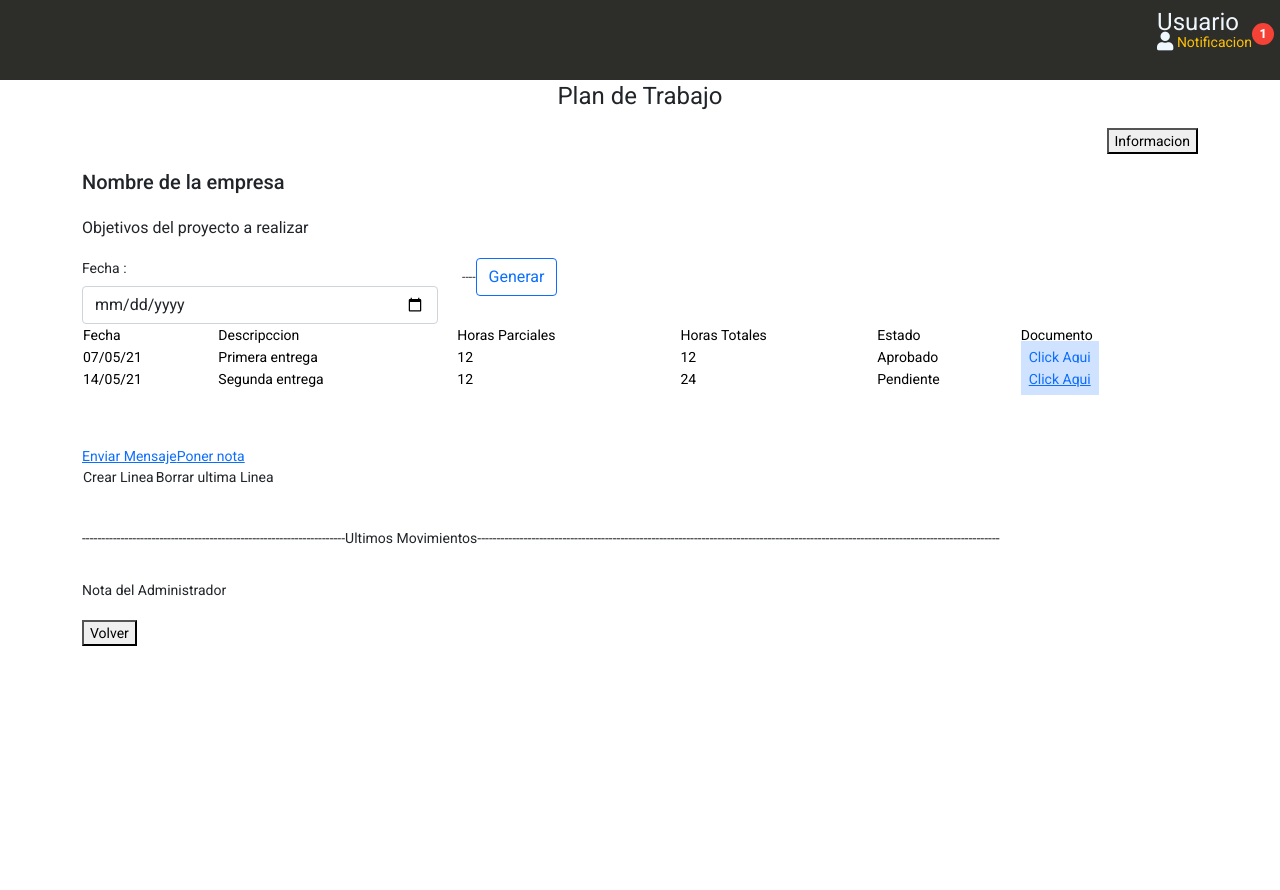
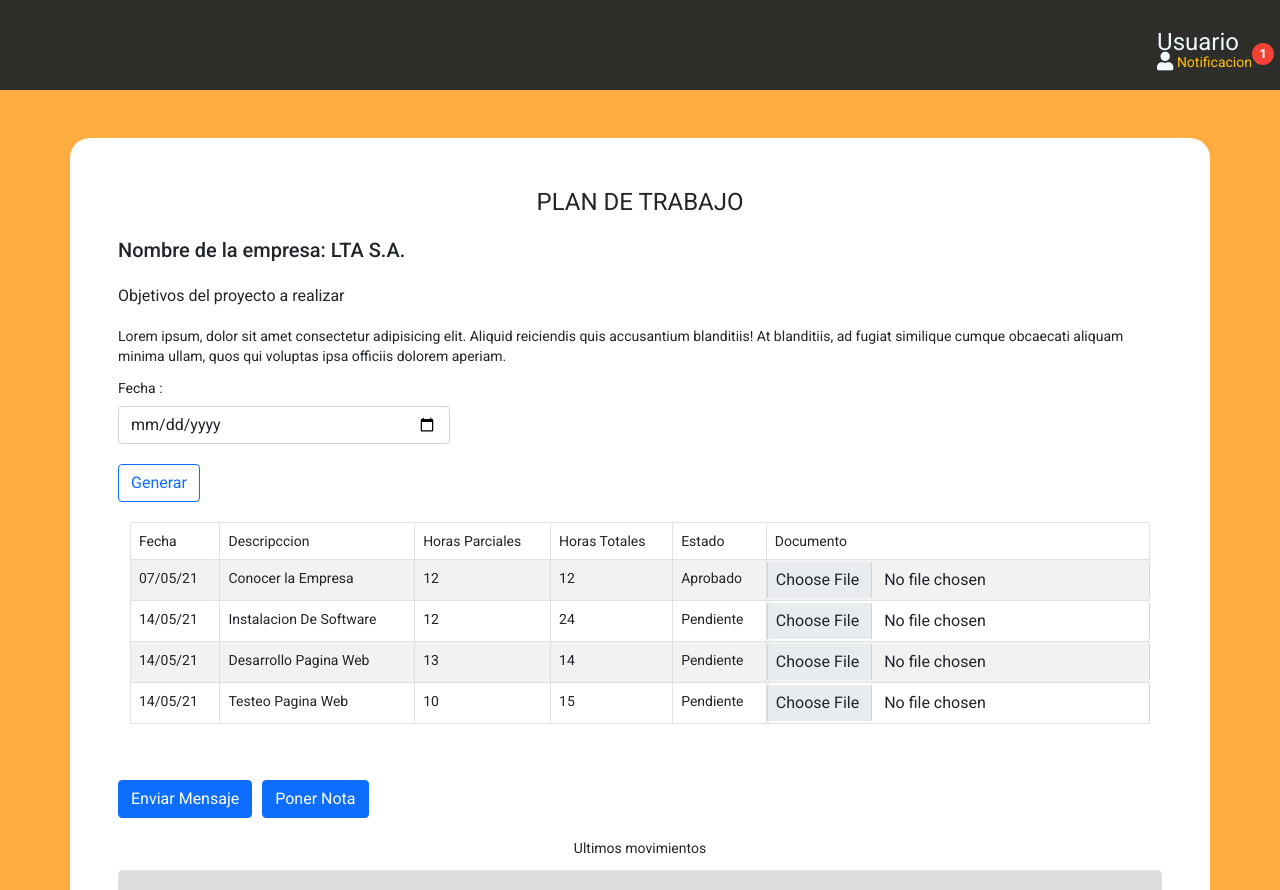
Before and after one commit to FedericoUTN/APP-PPS, an Angular app: page /#/planTrabajo in a window 1280 px wide. Shown: the top 890 px of the page. Before the commit the page ends 800 px from the top, so only its background shows below. Built offline with nearby package versions, Linux system fonts and the light colour scheme.

Commit message:
Union De Main Fede2 y preMain

```diff
--- a/src/app/shared/acta-fin/acta-fin.component.css
+++ b/src/app/shared/acta-fin/acta-fin.component.css
@@ -1,5 +1,13 @@
-.titulos {
-    background-color: #ffc93c;
+.container-fluid{
+    background-color: #1ab6b6ea;
+    padding-top: 30px;
+    padding-bottom: 30px;
+}
+.container{
+    background-color: white;
+    border-radius: 5px;
+    border-color: black;
+    background-color: white;
 }
 
 .subtitulos {
--- a/src/app/shared/header/header.component.css
+++ b/src/app/shared/header/header.component.css
@@ -1,11 +1,11 @@
 header {
   background-color: #2d2d2a;
-  height: 10%;
+  height: 90px;
   position: -webkit-sticky;
   position: sticky;
   top: 0px;
 }
-.mt-1 {
+.mt-4 {
   cursor: pointer;
 }
 #userName,
--- a/src/app/shared/header/header.component.html
+++ b/src/app/shared/header/header.component.html
@@ -1,6 +1,6 @@
 <header class="nav-link active" >
   <div class="container-fluid">
-    <div class="mt-1 float-end" routerLink="/home">
+    <div class="mt-4 float-end" routerLink="/home">
       <div id="userName">Usuario</div>
       <i class="fas fa-user fa-lg m-l-1"></i>
       <mat-icon
--- a/src/app/shared/home/home.component.css
+++ b/src/app/shared/home/home.component.css
@@ -1,29 +1,33 @@
-body {
-    width: 100%;
+#secciones{
+    width: 94%;
 }
-.secciones{
-    display: flex;
-    align-items: center;
-    height: 90%;
-    padding-bottom: 10%;
+.menu{
+    min-height: 70vh;
 }
 h1{
-    padding-top: 70px !important;
-    font-size: 50px;
+    padding-top: 50px !important ;
+    padding-bottom: 30px;
+    font-size: 200%;
 }
-.col-2{
+.col-xl-2{
     cursor: pointer;
-    width: 20%;
-    margin-right: 2.5%;
-    margin-left: 2.5%;
     border-radius: 10px;
     border: black 5px;
+
 }
-.col-2 p{
-    font-size: 17px;
+@media only screen and (max-width: 575px) {
+   .col-xl-2{
+       margin-left: 6%;
+   }
+  }
+.col-xl-2 p{
+    font-size: 150%;
 }
-.col-2 h2{
-    font-size: 25px;
+.col-xl-2 li{
+    font-size: 120%;
+}
+.col-xl-2 h2{
+    font-size: 180%;
 }
 #solIni{
     background-color: #ff6a6a;
@@ -37,3 +41,14 @@ h1{
 #actaFin{
     background-color: #1ab6b6ea;
 }
+
+footer {
+    background-color: #2d2d2a;
+    height: 100px;
+    width: 100%;
+    }
+
+footer p {
+    color: aliceblue;
+    text-align: center;
+}
--- a/src/app/shared/pla-trabajo/pla-trabajo.component.css
+++ b/src/app/shared/pla-trabajo/pla-trabajo.component.css
@@ -1,4 +1,22 @@
-.borde,
-td {
-    border: 1px;
+.planTrabajo{
+    background-color: #ff9914ce;
+
 }
+.pagina{
+    background-color: white;
+    border-radius: 20px;
+
+
+}
+#enviarMensaje{
+    margin-right: 10px;
+}
+.comentario{
+    background-color: white;
+    border-radius: 5px;
+
+}
+.comentarios{
+    background-color: rgba(128, 128, 128, 0.274);
+    border-radius: 5px;
+}
--- a/src/app/shared/pla-trabajo/pla-trabajo.component.html
+++ b/src/app/shared/pla-trabajo/pla-trabajo.component.html
@@ -1,20 +1,28 @@
-<div class="container">
-
-    <h1 class="text-center">Plan de Trabajo</h1>
-    <p class="text-end">
-        <button type="Submit">Informacion</button>
+<div class="container-fluid planTrabajo py-5">
+    <div class="container pagina py-5 px-5">
+      <h1 class="text-center ">PLAN DE TRABAJO</h1>
+      <p class="text-end"></p>
+      <h2>Nombre de la empresa: LTA S.A.</h2>
+      <h3>Objetivos del proyecto a realizar</h3>
+      <p>
+        Lorem ipsum, dolor sit amet consectetur adipisicing elit. Aliquid
+        reiciendis quis accusantium blanditiis! At blanditiis, ad fugiat similique
+        cumque obcaecati aliquam minima ullam, quos qui voluptas ipsa officiis
+        dolorem aperiam.
       </p>
-    <h2>Nombre de la empresa</h2>
-    <h3>Objetivos del proyecto a realizar</h3>
       <form>
         <div class="row">
-            <div class="col-4"><label for="solFormDate" class="form-label">Fecha : </label><input id="solFormDate" type="date" class="form-control"></div>
-            <div class="col-3">
-                <small>----</small><button class="btn btn-outline-primary ">Generar</button></div>
+          <div class="col-4">
+            <label for="solFormDate" class="form-label">Fecha : </label
+            ><input id="solFormDate" type="date" class="form-control" />
+            <br /><button class="btn btn-outline-primary">Generar</button>
+          </div>
         </div>
       </form>
-
-    <table class="table-primary table">
+      <br />
+      <div class="container">
+        <table class="table-striped table table-bordered">
+          <thead>
             <tr>
               <td>Fecha</td>
               <td>Descripccion</td>
@@ -23,40 +31,77 @@
               <td>Estado</td>
               <td>Documento</td>
             </tr>
+          </thead>
+          <tbody>
             <tr>
               <td>07/05/21</td>
-            <td>Primera entrega</td>
+              <td>Conocer la Empresa</td>
               <td>12</td>
               <td>12</td>
               <td>Aprobado</td>
-            <td><a href="#" target="_blank">Click Aqui</a></td>
+              <input type="file" class="form-control" />
             </tr>
             <tr>
               <td>14/05/21</td>
-            <td>Segunda entrega</td>
+              <td>Instalacion De Software</td>
               <td>12</td>
               <td>24</td>
               <td>Pendiente</td>
-            <td><a href="#" target="_blank">Click Aqui</a></td>
+              <input type="file" class="form-control" />
             </tr>
+            <tr>
+              <td>14/05/21</td>
+              <td>Desarrollo Pagina Web</td>
+              <td>13</td>
+              <td>14</td>
+              <td>Pendiente</td>
+              <input type="file" class="form-control" />
+            </tr>
+            <tr>
+              <td>14/05/21</td>
+              <td>Testeo Pagina Web</td>
+              <td>10</td>
+              <td>15</td>
+              <td>Pendiente</td>
+              <input type="file" class="form-control" />
+            </tr>
+          </tbody>
         </table>
-    <br>
-    <br>
-    <span><a href="#" target="_blank">Enviar Mensaje</a></span>
-    <span><a href="#" target="_blank">Poner nota</a></span>
-    <table class="borde text-end">
-        <tr>
-            <td>Crear Linea</td>
-            <td>Borrar ultima Linea</td>
-        </tr>
-    </table>
-    <br>
-    <br>
-    <p>--------------------------------------------------------------------Ultimos Movimientos---------------------------------------------------------------------------------------------------------------------------------------</p>
-    <br>
-    <span> Nota del Administrador  </span>
-    <br>
-    <br>
-    <button value="Volver Atras">Volver</button>
+      </div>
 
+      <br />
+      <br />
+      <button class="btn btn-primary" id="enviarMensaje">Enviar Mensaje</button>
+      <button class="btn btn-primary">Poner Nota</button>
+
+      <br />
+      <br />
+      <p class="text-center">Ultimos movimientos</p>
+      <div class="comentarios container border">
+        <br />
+        <div class="comentario py-2 px-2">
+          <span><strong>Nota del Responsable: </strong> </span>
+          <p>
+            Lorem ipsum dolor sit amet consectetur adipisicing elit. Asperiores
+            nisi aut fuga veniam quia, adipisci molestiae sunt possimus sed?
+            Dignissimos laudantium voluptate ad a nulla neque. Optio quibusdam
+            voluptate ut.
+          </p>
         </div>
+        <br />
+        <div class="comentario py-2 px-2">
+          <span><strong>Nota del Tutor: </strong> </span>
+          <p>
+            Lorem ipsum dolor sit amet consectetur adipisicing elit. Quod magni
+            numquam ut rerum fuga adipisci quibusdam sed necessitatibus laborum
+            velit sint, veniam accusamus fugiat, et sapiente eum vitae pariatur
+            neque.
+          </p>
+        </div>
+
+        <br />
+        <br />
+      </div>
+      <button value="Volver Atras" class="btn btn-secondary mt-2"  routerLink="/home">Volver</button>
+    </div>
+  </div>
--- a/src/app/shared/sol-inicio/sol-inicio.component.css
+++ b/src/app/shared/sol-inicio/sol-inicio.component.css
@@ -4,7 +4,6 @@
     padding-bottom: 30px;
 }
 .container{
-    border-style: solid;
     border-radius: 5px;
     border-color: black;
     background-color: white;
@@ -15,6 +14,9 @@
 
 .cuerpoForm {
     background-color: #e1e5ea;
+    margin-bottom: 20px;
+    padding-top: 10px;
+
 }
 
 .subTitle {
--- a/src/app/shared/sol-inicio/sol-inicio.component.html
+++ b/src/app/shared/sol-inicio/sol-inicio.component.html
@@ -1,12 +1,12 @@
 <form [formGroup]="formSolicitud" (ngSubmit)="save()" #f="ngForm" class="formulario">
-    <div class="container">
+  <div class="container py-4 px-5">
     <div id="title">
       <h1 class="text-center my-4">
         <b>SOLICITUD DE INICIO</b>
       </h1>
     </div>
     <h3 class="mb-3 subTitle text-center"><u><strong> Ingrese sus datos personales</strong></u></h3>
-      <div class="table-responsive cuerpoForm">
+    <div class="table-responsive cuerpoForm px-3">
       <table class="table table-striped table-borderless table-bordered">
         <tr>
           <th><label for="solFormName">Nombre:</label></th>
@@ -105,9 +105,8 @@
           </td>
         </tr>
       </table>
-        <hr />
     </div>
-      <div class="cuerpoForm">
+    <div class="cuerpoForm px-3 pb-4">
       <h4 class="mb-3"><u>Fecha de Solicitud Inicial</u></h4>
       <label for="solFormFN">Fecha de comienzo</label>
       <input
@@ -140,13 +139,13 @@
         [(ngModel)]="solicitud.docenteTutor"
         name="docenteTutor"
       />
-        <hr />
-        <h4 class="mb-3 subTitle">
+
+    </div>
+
+    <div class="table-responsive cuerpoForm px-3 pb-4">
+      <h4 class="mb-3 ">
         <u>Datos de la Entidad/Organizacion/Institucion</u>
       </h4>
-      </div>
-
-      <div class="table-responsive cuerpoForm">
       <table class="table table-striped table-borderless table-bordered">
         <tr>
           <th><label for="solFormNameE">Nombre de la empresa:</label></th>
@@ -237,6 +236,7 @@
       <hr />
       <label for="solFormAC">Agregar Certificado</label>
       <input type="file" id="solFormAC" class="form-control"/>
+      <br>
       <p>Para poder realizar las PPS debe:</p>
       <ul>
         <li>
@@ -249,6 +249,7 @@
           est distinctio consectetur placeat praesentium facere quasi quisquam
           sapiente es
         </li>
+
       </ul>
       <p>Nombre :{{ user.nombre }}</p>
       <p>Apellido :{{ user.apellido }}</p>
@@ -263,7 +264,7 @@
         </button>
       </div>
 
-        <button type="button" class="btn btn-link">Enviar Mensaje</button>
+   <!--    <button type="button" class="btn btn-link">Enviar Mensaje</button>
       <button type="button" class="btn btn-link">Poner Nota</button>
       <ul>
         <li>
@@ -276,7 +277,7 @@
           est distinctio consectetur placeat praesentium facere quasi quisquam
           sapiente es
         </li>
-        </ul>
+      </ul> -->
     </div>
   </div>
 </form>
```
Also changed, not shown: src/app/shared/acta-fin/acta-fin.component.html (+180 -54 lines), src/app/shared/home/home.component.html (+55 -16 lines), src/app/shared/seguimientos/seguimientos.css (deleted, +0 -8 lines), src/app/shared/seguimientos/seguimientos.html (deleted, +0 -27 lines). Lines whose indentation alone changed are shown as unchanged.
